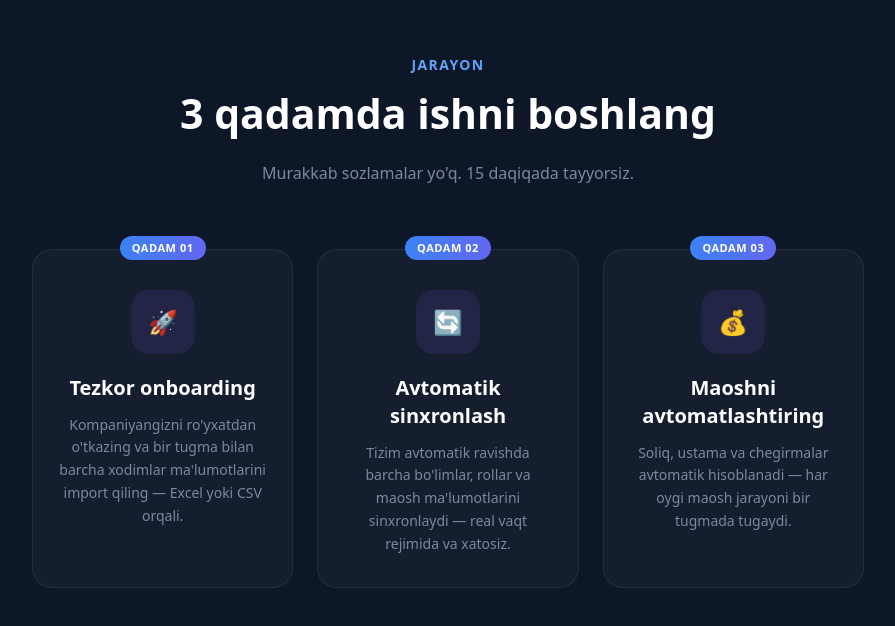
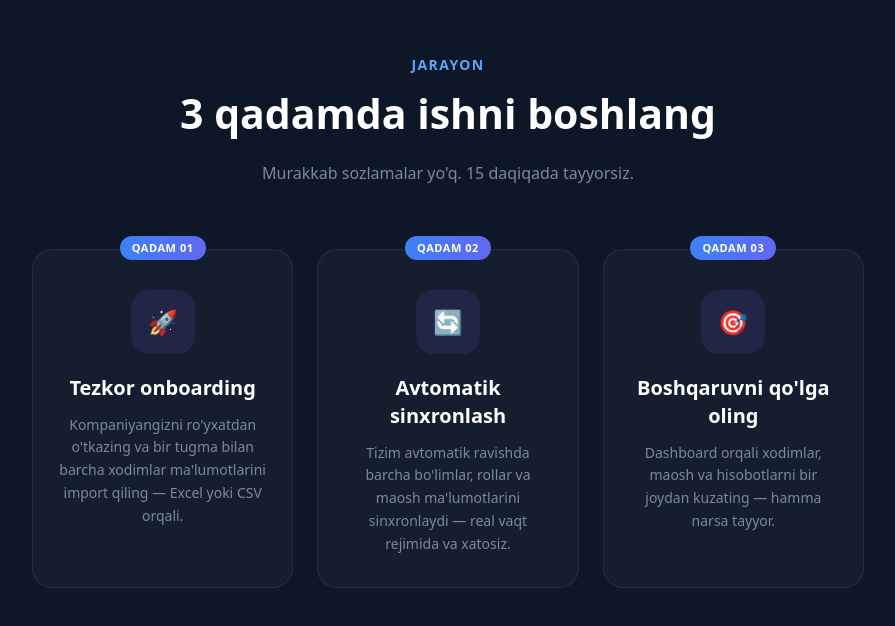
Before and after one commit to abduazim-dev/talentcore, a Next.js app: page / in a window 1280 px wide. Shown: the part 2076-2702 px from the top of the page, without its empty margins (192-1087 px from the left). Built offline with nearby package versions, Linux system fonts and the light colour scheme.

Commit message:
feat(landing): Process update 2 steps list

```diff
--- a/components/landing/Process.tsx
+++ b/components/landing/Process.tsx
@@ -13,7 +13,7 @@ const steps: Step[] = [
         id: 2, label: "Avtomatik sinxronlash", icon: "🔄", descr: "Tizim avtomatik ravishda barcha bo'limlar, rollar va maosh ma'lumotlarini sinxronlaydi — real vaqt rejimida va xatosiz."
     },
     {
-        id: 3, label: "Maoshni avtomatlashtiring", icon: "💰", descr: "Soliq, ustama va chegirmalar avtomatik hisoblanadi — har oygi maosh jarayoni bir tugmada tugaydi."
+        id: 3, label: "Boshqaruvni qo'lga oling", icon: "🎯", descr: "Dashboard orqali xodimlar, maosh va hisobotlarni bir joydan kuzating — hamma narsa tayyor."
     }
 ]
 
```
